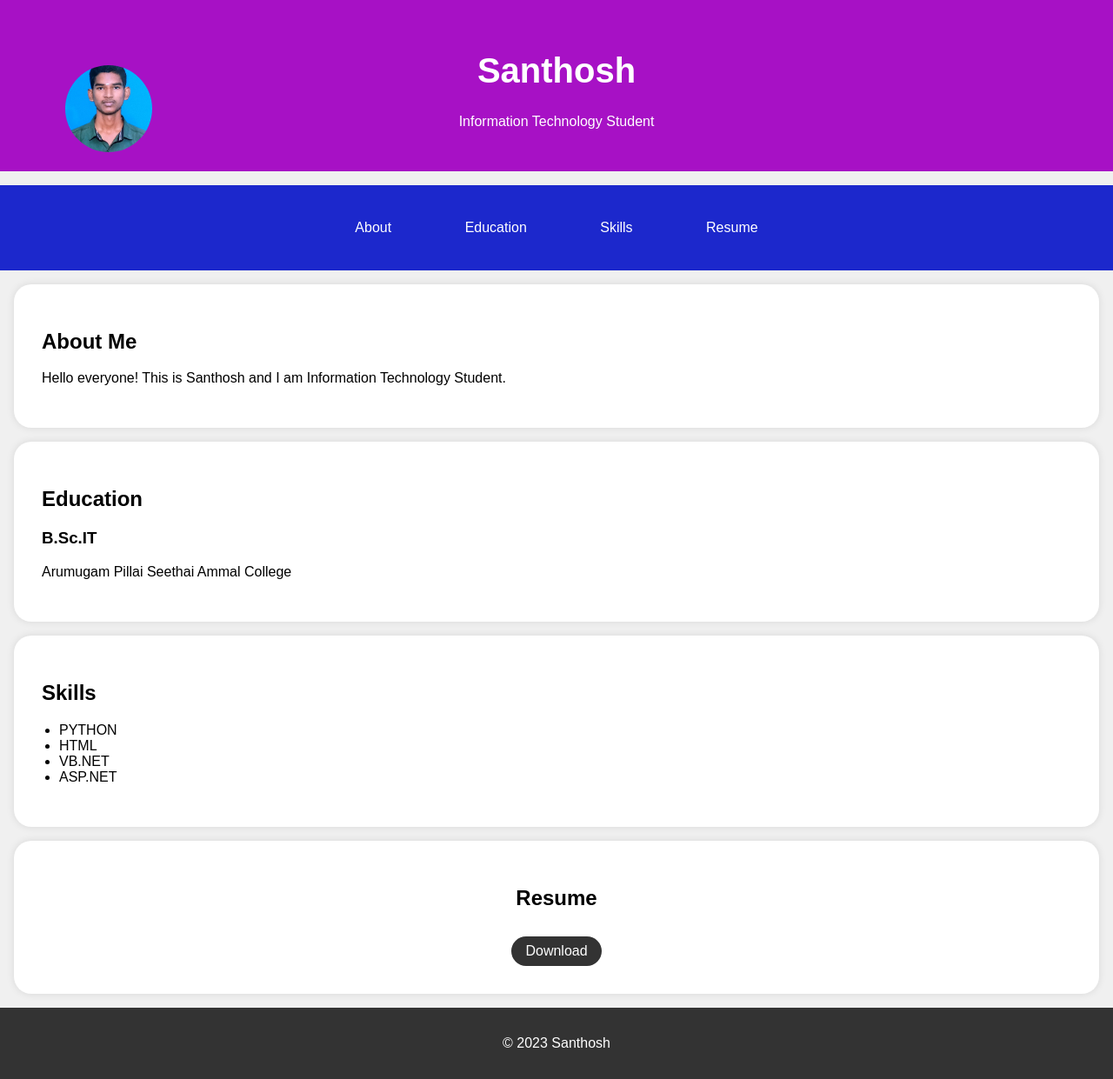
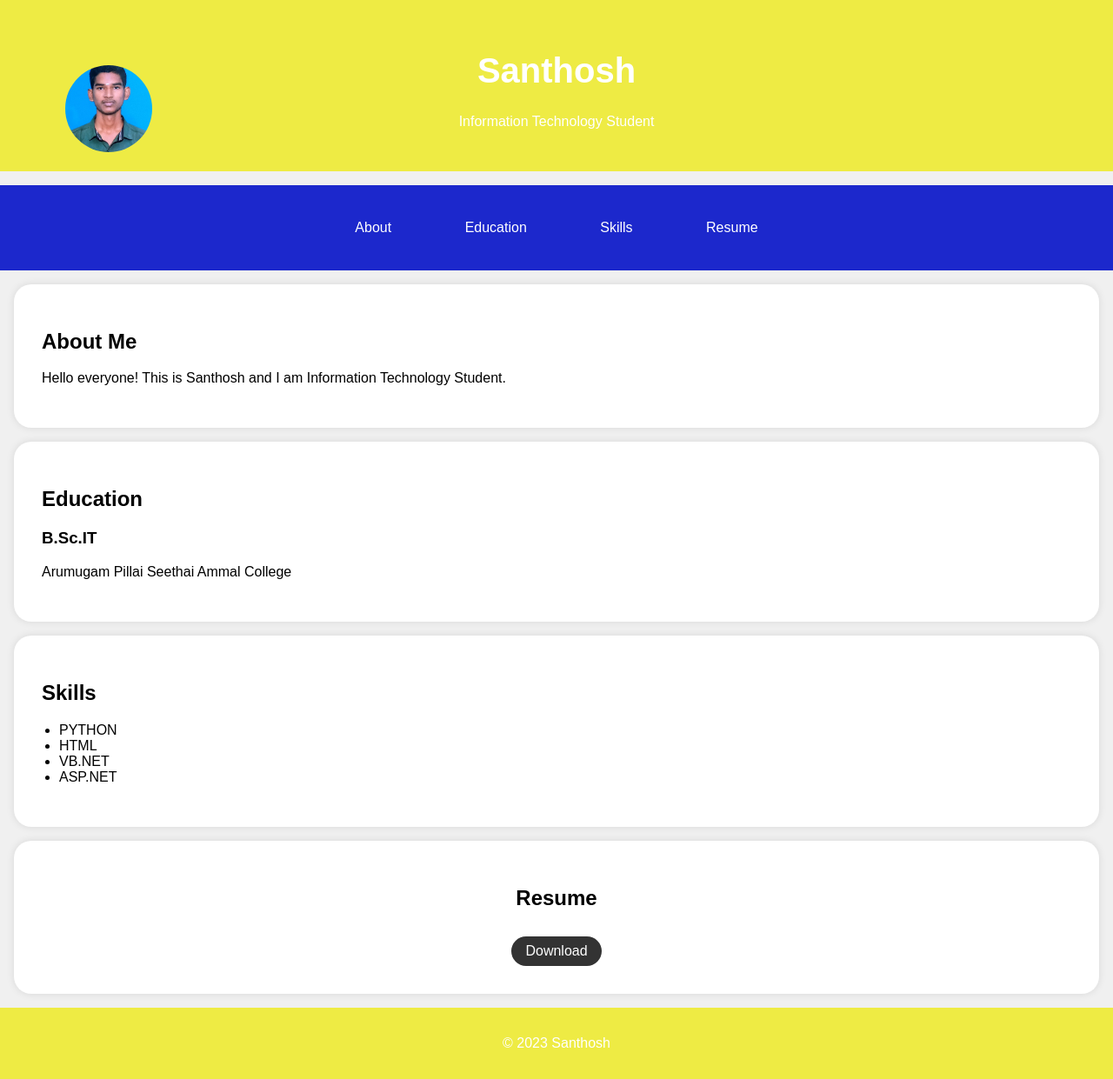
Before and after one commit to Santhosh774/DigitalPortfoli0, a plain HTML site: page index.html in a window 1280 px wide. Shown: the whole page at 87% size. Drawn offline with Linux system fonts and the light colour scheme.

Commit message:
Update index.html

```diff
--- a/index.html
+++ b/index.html
@@ -12,7 +12,7 @@
         }
       header
        {
-         background-color: #a711c5;
+         background-color: #eeeb44;
         color: #fff;
         text-align: center;
         padding: 2rem 0;
@@ -73,7 +73,7 @@
                         footer {
                             text-align: center;
                              padding: 1rem 0;
-                              background-color: #333;
+                              background-color: #eeeb44;
                               color: #fff;
                             }
                         ul {
```
